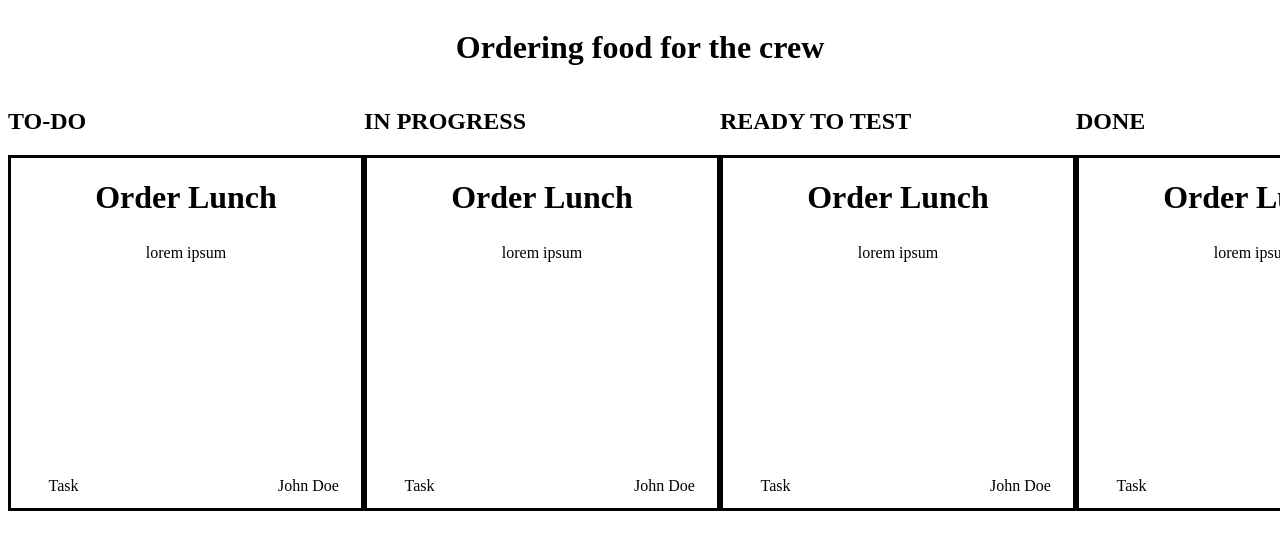
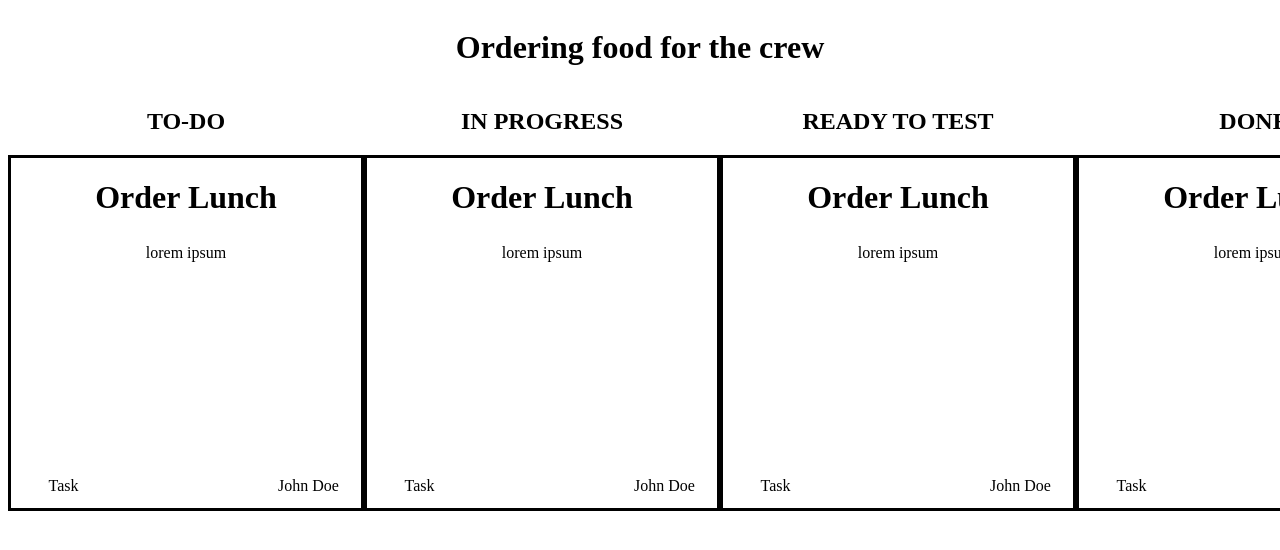
Before and after one commit to MarshNguyen/Jira-Excercise, a React (Create React App) app: page / in a window 1280 px wide. Shown: the top 550 px of the page. Built offline with nearby package versions, Linux system fonts and the light colour scheme.

Commit message:
Added TaskColumn.css
Aligned header

```diff
--- /dev/null
+++ b/src/components/TaskColumn.css
@@ -0,0 +1,4 @@
+h2 {
+  align-self: center;
+  text-align: center;
+}
--- a/src/components/TaskColumn.js
+++ b/src/components/TaskColumn.js
@@ -1,6 +1,8 @@
 import React, { useState } from "react";
 import ReactDOM from "react-dom";
 import TaskCard from "./TaskCard.js";
+
+import "./TaskColumn.css";
 
 function TaskColumn(props) {
   const [status, setStatus] = useState(props.status);
```
